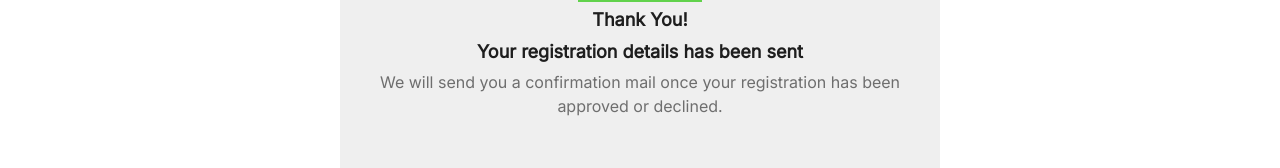
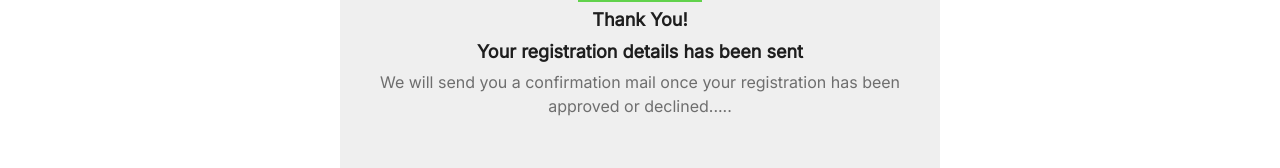
Before and after one commit to AyoCpa/Ayo-cpa-new, a Next.js app: page /auth/sign-up in a window 1280 px wide. Shown: the part 402-570 px from the top of the page. Built offline with nearby package versions, Linux system fonts and the light colour scheme.

Commit message:
new-fixes

```diff
--- a/pages/auth/sign-up.tsx
+++ b/pages/auth/sign-up.tsx
@@ -65,7 +65,7 @@ function SignUp() {
       <div>
         <Navbar authScreen={true} />
       </div>
-      <Success header_1="Thank You!" header_2="Your registration details has been sent" message="We will send you a confirmation mail once your registration has been approved or declined." />
+      <Success header_1="Thank You!" header_2="Your registration details has been sent" message="We will send you a confirmation mail once your registration has been approved or declined....." />
 
       {/* <OverallAuthWrapper>
         <>
```
